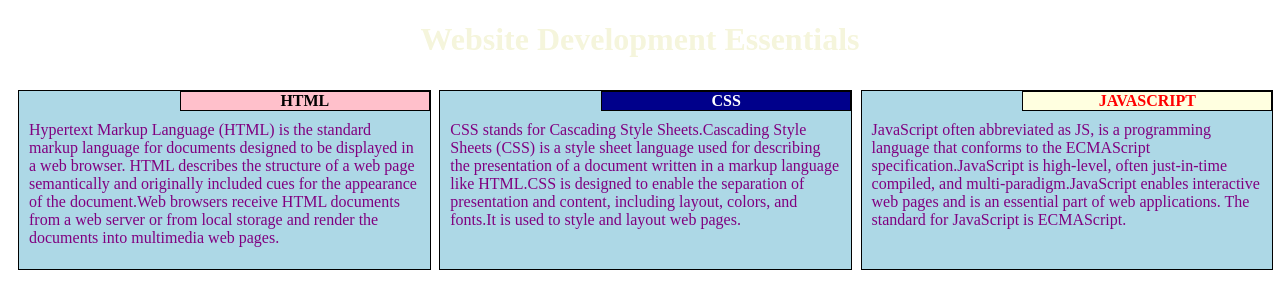
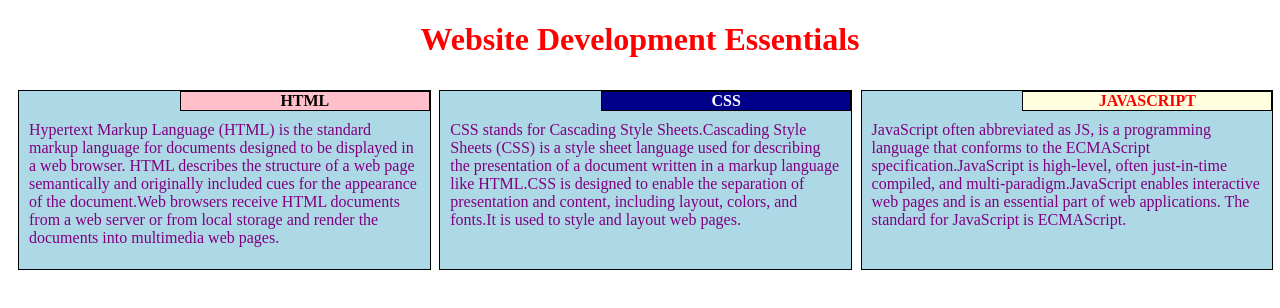
Before and after one commit to priyarajputcs18/coursera_assignment, a plain HTML site: page index.html in a window 1280 px wide. Drawn offline with Linux system fonts and the light colour scheme.

Commit message:
Update mystyle.css

```diff
--- a/css/mystyle.css
+++ b/css/mystyle.css
@@ -3,7 +3,7 @@
 }
 
 h1{
-	color:beige;
+	color:red;
   text-align: center;
 }
 body{
```
